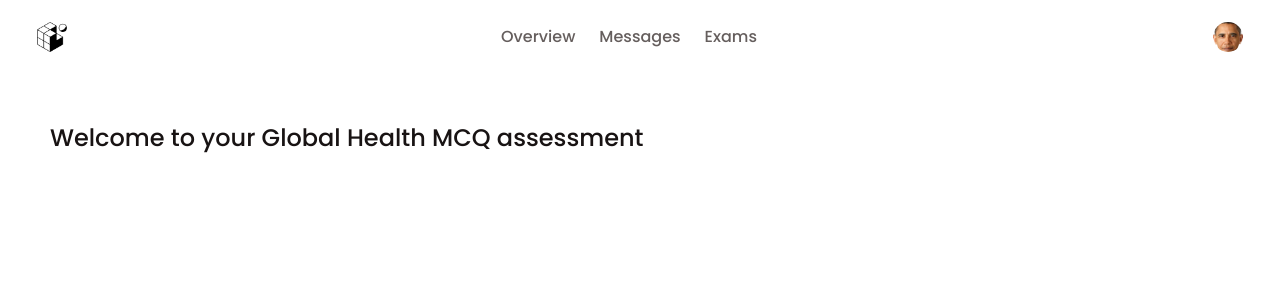
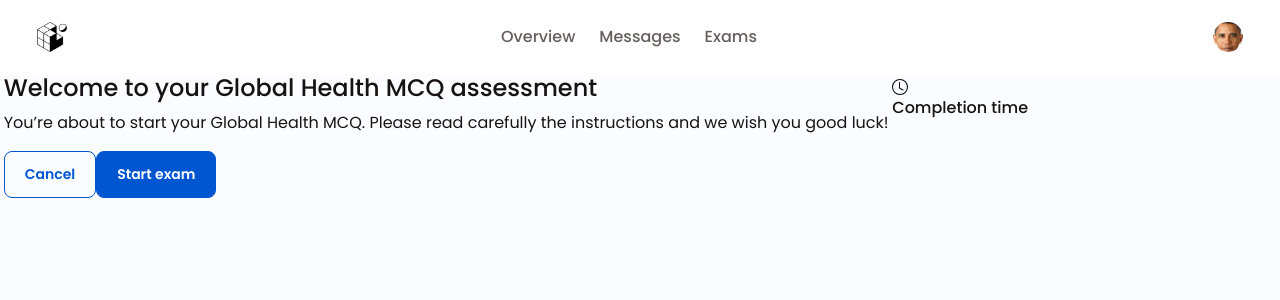
Before and after one commit to WomenPlusPlus/deploy-impact-21-inzone-b, a React (Create React App) app in the folder frontend/web/: page /instructions in a window 1280 px wide. Shown: the top 300 px of the page. Built offline with nearby package versions, Linux system fonts and the light colour scheme.

Commit message:
instructions so far

```diff
--- /dev/null
+++ b/frontend/web/src/components/dashboard/instructions/_instructions.scss
@@ -0,0 +1,11 @@
+.instructions__container {
+    min-width: 100vw;
+    min-height: 100vh;
+    background-color: #FAFCFF;
+    display: flex;
+    justify-content: space-evenly;
+}
+
+.instructions__wrapper {
+    min-width: 30vw;
+}
--- a/frontend/web/src/components/dashboard/instructions/index.jsx
+++ b/frontend/web/src/components/dashboard/instructions/index.jsx
@@ -1,11 +1,43 @@
 import React from 'react'
+import {Button} from 'react-bootstrap';
+import './_instructions.scss'
+import clock from "../../../assets/instructions/clock.svg"
 
 const Instructions = () => {
     return (
-        <div style={{padding: '50px'}}>
+        <div className="instructions__container">
+        <div className="instructions__wrapper instructions__wrapper--left">
             <h4>
                Welcome to your Global Health MCQ assessment
             </h4>
+            <p>You’re about to start your Global Health MCQ. Please read carefully the instructions and we wish you good luck!</p>
+            <div className="instructions__buttons">
+            <Button variant="outline-primary">Cancel</Button>
+            <Button variant="primary">Start exam</Button>
+            </div>
+        </div>
+        <div className="instructions__wrapper instructions__wrapper--right">
+            <div className="instruction__first">
+                <div className="instruction__inner">
+                <img src={clock} alt="clock"/>
+                <div>
+                    <h6>Completion time</h6>
+                </div>
+                </div>
+            </div>
+            <div className="instruction__second">
+            <div className="instruction__inner"></div>
+            </div>
+            <div className="instruction__third">
+            <div className="instruction__inner"></div>
+            </div>
+            <div className="instruction__fourth">
+            <div className="instruction__inner"></div>
+            </div>
+            <div className="instruction__fifth">
+            <div className="instruction__inner"></div>
+            </div>
+        </div>
         </div>
     )
 }
```
Also changed, not shown: frontend/web/src/assets/instructions/clock.svg (added).
